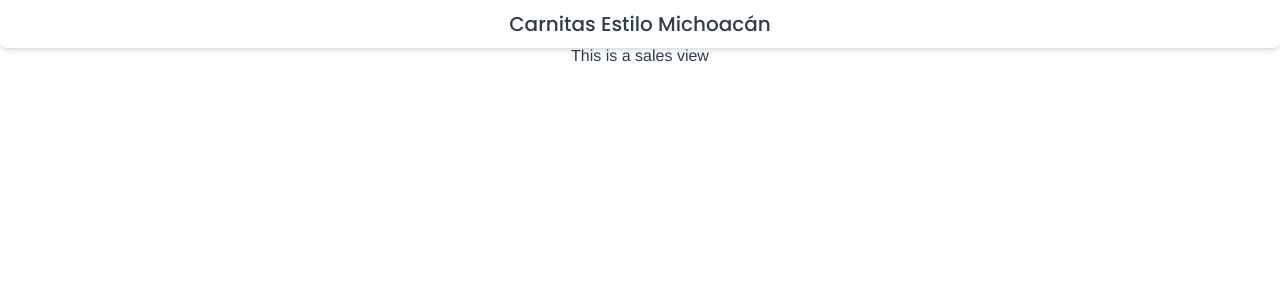
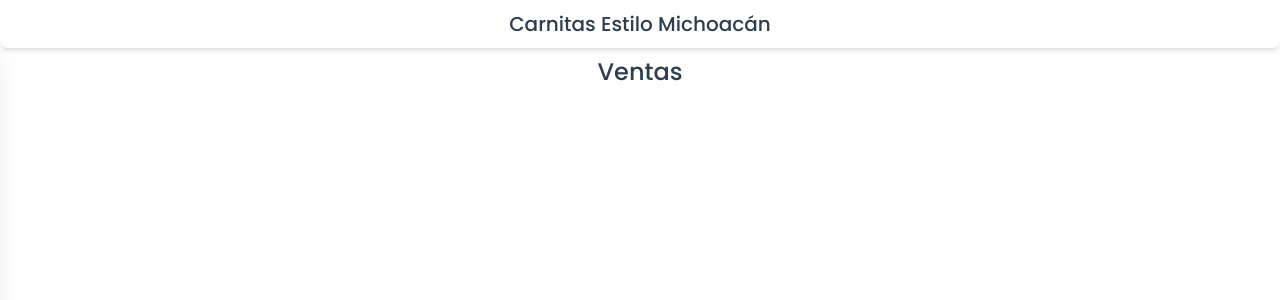
Before and after one commit to ShykanDev/quickflow, a Vue app: page /sales in a window 1280 px wide. Shown: the top 300 px of the page. Built offline with nearby package versions, Linux system fonts and the light colour scheme; some icons are missing; what tailwindcss-animated, tailwindcss-bg-patterns would draw is missing.

Commit message:
Fixed main sidebar

```diff
--- a/src/layout/MainLayout.vue
+++ b/src/layout/MainLayout.vue
@@ -10,24 +10,24 @@
             </div>
          </div>
          <!-- main content -->
-          <div class="pt-11">
+          <div class="pt-14">
             <!-- main sidebar -->
-            <div v-if="isMainSideBarOpened" class="fixed bottom-0 left-0 z-40 flex flex-col items-center gap-1 p-1 pt-8 shadow-xl font-poppins right-1/4 text-sky-950 bg-slate-50 top-8">
+            <div  :class="{'-translate-x-full': !isMainSideBarOpened, 'translate-x-0': isMainSideBarOpened }" class="fixed bottom-0 left-0 z-40 flex flex-col items-center gap-1 p-1 pt-5 transition-all duration-300 ease-out shadow-xl font-poppins right-1/4 text-sky-950 bg-slate-50 top-8">
                 <RouterLink :to="{name: 'home'}"  class="flex items-center w-full gap-2 text-lg font-medium bg-white rounded-lg shadow-sm ">
                     <v-icon name="hi-solid-home" scale="1.5" color="#075985"/>
-                    <div :class="{'bg-sky-900 text-white': route.name === 'home'}" class="flex items-center w-full gap-2 px-1 text-lg font-medium bg-white rounded-lg shadow-sm hover:text-white hover:bg-sky-700">
+                    <div :class="{'bg-sky-800 text-white': route.name === 'home'}" class="flex items-center w-full gap-2 px-1 text-lg font-medium rounded-lg shadow-sm hover:text-white hover:bg-sky-700">
                         <h2>Inicio</h2>
                     </div>
                 </RouterLink>
                 <RouterLink :to="{name: 'sales'}" class="flex items-center w-full gap-2 text-lg font-medium bg-white rounded-lg shadow-sm ">
                     <v-icon name="fa-history" scale="1.5" color="#075985"/>
-                    <div :class="{'bg-sky-900 text-white': route.name === 'sales'}"  class="flex items-center w-full gap-2 px-1 text-lg font-medium bg-white rounded-lg shadow-sm hover:text-white hover:bg-sky-700">
+                    <div :class="{'bg-sky-900 text-white': route.name === 'sales'}"  class="flex items-center w-full gap-2 px-1 text-lg font-medium rounded-lg shadow-sm hover:text-white hover:bg-sky-700">
                         <h2>Ventas</h2>
                     </div>
                 </RouterLink>
                 <RouterLink :to="{name: 'settings'}" class="flex items-center w-full gap-2 text-lg font-medium bg-white rounded-lg shadow-sm ">
                     <v-icon name="md-settingsapplications-sharp" scale="1.5" color="#075985"/>
-                    <div :class="{'bg-sky-900 text-white': route.name === 'settings'}"  class="flex items-center w-full gap-2 px-1 text-lg font-medium bg-white rounded-lg shadow-sm hover:text-white hover:bg-sky-700">
+                    <div :class="{'bg-sky-900 text-white': route.name === 'settings'}"  class="flex items-center w-full gap-2 px-1 text-lg font-medium rounded-lg shadow-sm hover:text-white hover:bg-sky-700">
                         <h2>Configuración</h2>
                     </div>
                 </RouterLink>
@@ -50,7 +50,4 @@ const route = useRoute();
 
 
 </script>
-
-<style scoped>
-
-</style>
+<style scoped></style>
--- a/src/views/HomeView.vue
+++ b/src/views/HomeView.vue
@@ -147,7 +147,6 @@ onUnmounted(() => {
 
 
 <style scoped>
-/* we will explain what these classes do next! */
 .v-enter-active,
 .v-leave-active {
   transition: opacity 0.5s ease;
--- a/src/views/SalesView.vue
+++ b/src/views/SalesView.vue
@@ -3,7 +3,7 @@
        <MainLayout>
             <template #main>
                 <div>
-                    <h1>This is a sales view</h1>
+                    <h1 class="text-2xl font-medium font-poppins">Ventas</h1>
                 </div>
             </template>
        </MainLayout>
```
